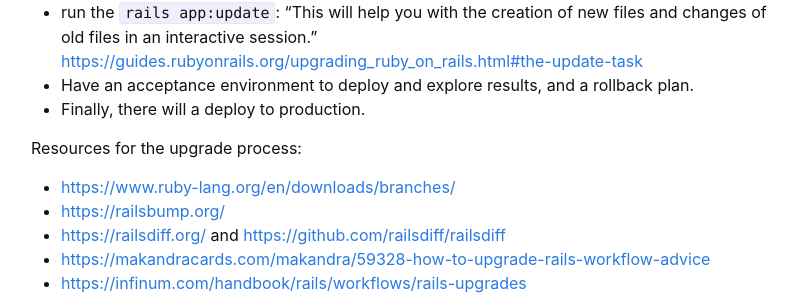
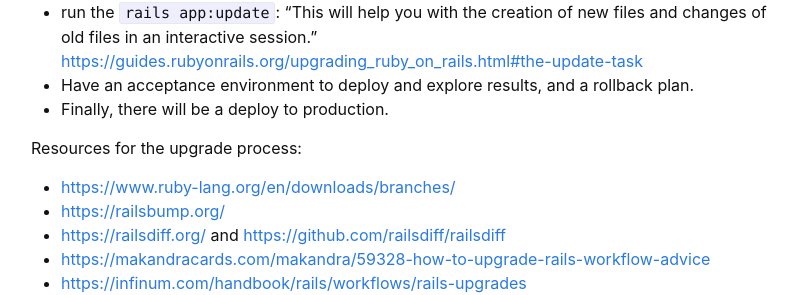
Before and after one commit to roberthopman/roberthopman.github.io, a Jekyll site: the page built from _posts/2023-01-01-how-to-upgrade-a-ruby-on-rails-application.md, in a window 1280 px wide. Shown: the part 1416-1711 px from the top of the page, without its empty margins (239-1037 px from the left). Built offline with Jekyll 4.4.1, drawn with Linux system fonts in a browser that asks for light colours; comment, search, counter and statistics services are not loaded.

```diff
--- a/_posts/2023-01-01-how-to-upgrade-a-ruby-on-rails-application.md
+++ b/_posts/2023-01-01-how-to-upgrade-a-ruby-on-rails-application.md
@@ -37,7 +37,7 @@ Next, the steps to upgrade the application:
 - upgrade or downgrade gems, as required and read the (depreciation) messages afterwards on the command line, even if there are no explicit warnings.
 - run the `rails app:update`: "This will help you with the creation of new files and changes of old files in an interactive session." <https://guides.rubyonrails.org/upgrading_ruby_on_rails.html#the-update-task>
 - Have an acceptance environment to deploy and explore results, and a rollback plan.
-- Finally, there will a deploy to production.
+- Finally, there will be a deploy to production.
 
 Resources for the upgrade process:
 - <https://www.ruby-lang.org/en/downloads/branches/>
```
